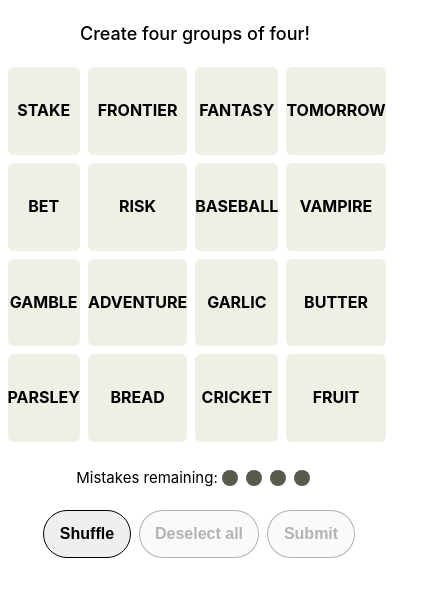
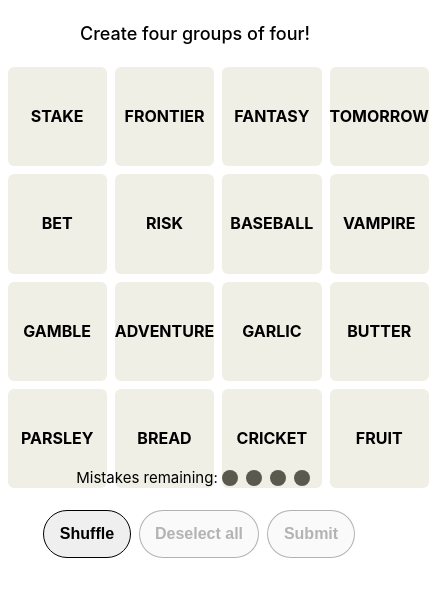
Before and after one commit to eribradl/fourgroups, a Vue app: page / in a window 390 px wide. Shown: the top 596 px of the page, 429 px wide, since content can reach past the window. Built offline with nearby package versions, Linux system fonts and the light colour scheme.

Commit message:
Responsive styling updates

```diff
--- a/src/components/GameBoard.vue
+++ b/src/components/GameBoard.vue
@@ -6,7 +6,7 @@ import SolutionGroup from './SolutionGroup.vue'
 import FaultItem from './FaultItem.vue'
 import localGames from './games.json'
 
-const shuffledWords = ref([]);
+const shuffledWords = ref<string[]>([]);
 const areAnyWordsSelected = ref(false);
 const solvedGroups = ref<any[]>([]);
 const faults = ref(4);
@@ -133,6 +133,7 @@ function checkSelectedWords() {
 </script>
 
 <template>
+  <div class = "gridWrapper">
     <div class = "solutions">
       <SolutionGroup v-for = "(solvedGroup, index) of solvedGroups"
       :key="index"
@@ -150,6 +151,7 @@ function checkSelectedWords() {
       :isSelected="selectedWords.includes(gameWord)"
       :gameWord="gameWord">
       </GridItem>
+    </div>
   </div>
   <div class = "fault">
     Mistakes remaining:
@@ -177,13 +179,18 @@ function checkSelectedWords() {
   .grid {
     display: grid;
     gap: 8px;
-    width: calc(3* 8px + 4* 150px);
-    height: calc(3* 8px + 4* 80px);
     bottom: 0;
     grid-template-columns: repeat(4, 1fr);
     min-height: 0;
     min-width: 0;
-    margin-bottom: 16px
+    width: 100%;
+  }
+  .gridWrapper {
+    /* display: flex; */
+    /* flex-direction: column; */
+    width: calc(3* 8px + 4* 150px);
+    height: calc(3* 8px + 4* 80px);
+    margin-bottom: 20px;
   }
 
   .fault {
@@ -198,7 +205,9 @@ function checkSelectedWords() {
 
   @media(max-width: 639px) {
   .grid {
-    margin-bottom: 20px;
+    width: 100%;
+  }
+  .gridWrapper {
     height: calc(3* 8px + 4* 22.5vw);
     width: calc(3* 8px + 4* 22.5vw);
   }
--- a/src/components/GridItem.vue
+++ b/src/components/GridItem.vue
@@ -19,6 +19,7 @@ const props = defineProps(['isSelected', 'gameWord']);
   border-radius: 6px;
   cursor: pointer;
   color: black;
+  aspect-ratio: 1.875;
 }
 
 .card-content {
@@ -35,6 +36,9 @@ const props = defineProps(['isSelected', 'gameWord']);
   .card-content {
     font-size: 16px;
   }
+  .card {
+    aspect-ratio: 1;
+  }
 }
 
 .selected {
--- a/src/components/SolutionGroup.vue
+++ b/src/components/SolutionGroup.vue
@@ -14,9 +14,10 @@
 .card {
   display: flex;
   border-radius: 16px;
-  height: 66px;
-  margin: 8px;
-  width: calc(3* 8px + 4* 150px);
+  margin-bottom: 8px;
+  margin-top: 0px;
+  width: 100%;
+  aspect-ratio: 7.8;
   align-items: center;
   flex-direction: column;
 }
@@ -30,4 +31,11 @@
   color: black;
 }
 
+@media(max-width: 639px) {
+  .card {
+    width: calc(3* 8px + 4* 22.5vw);
+    aspect-ratio: 4.174;
+  }
+}
+
 </style>
```
Lines whose indentation alone changed are shown as unchanged.
